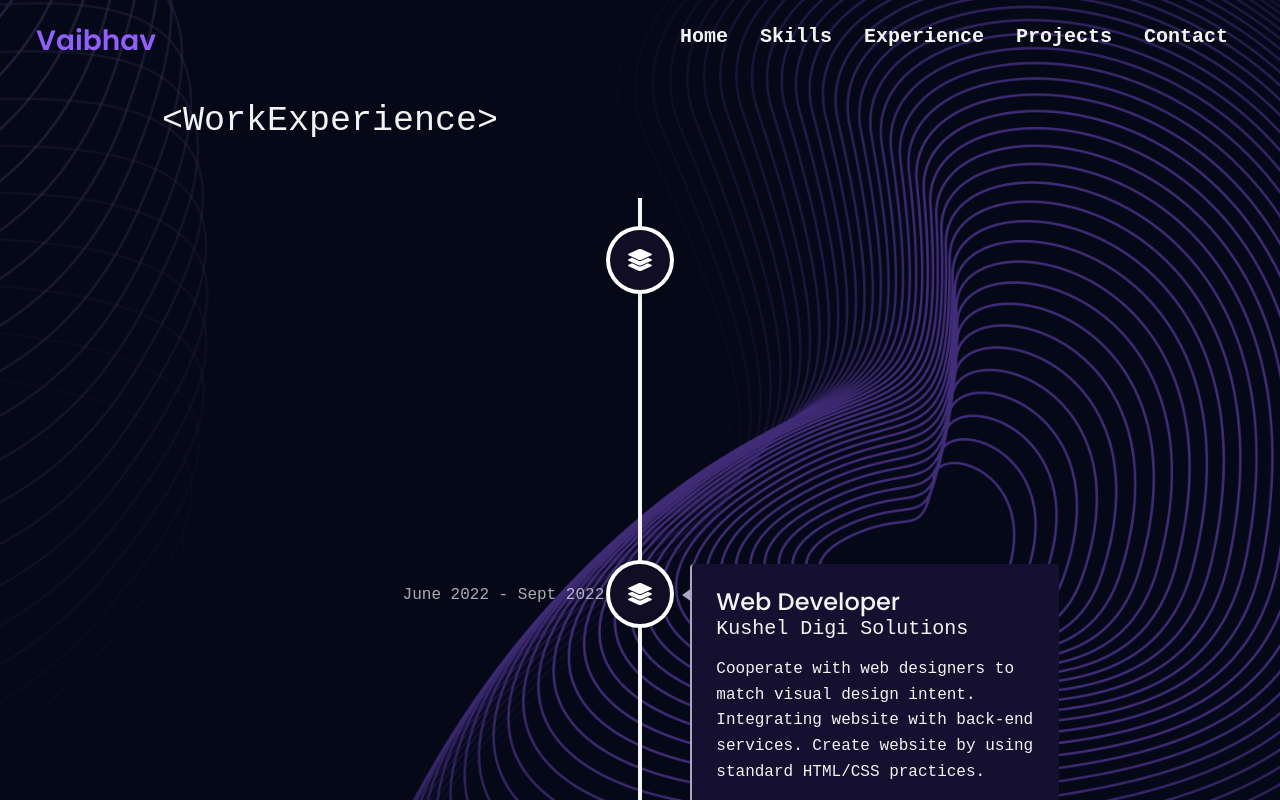
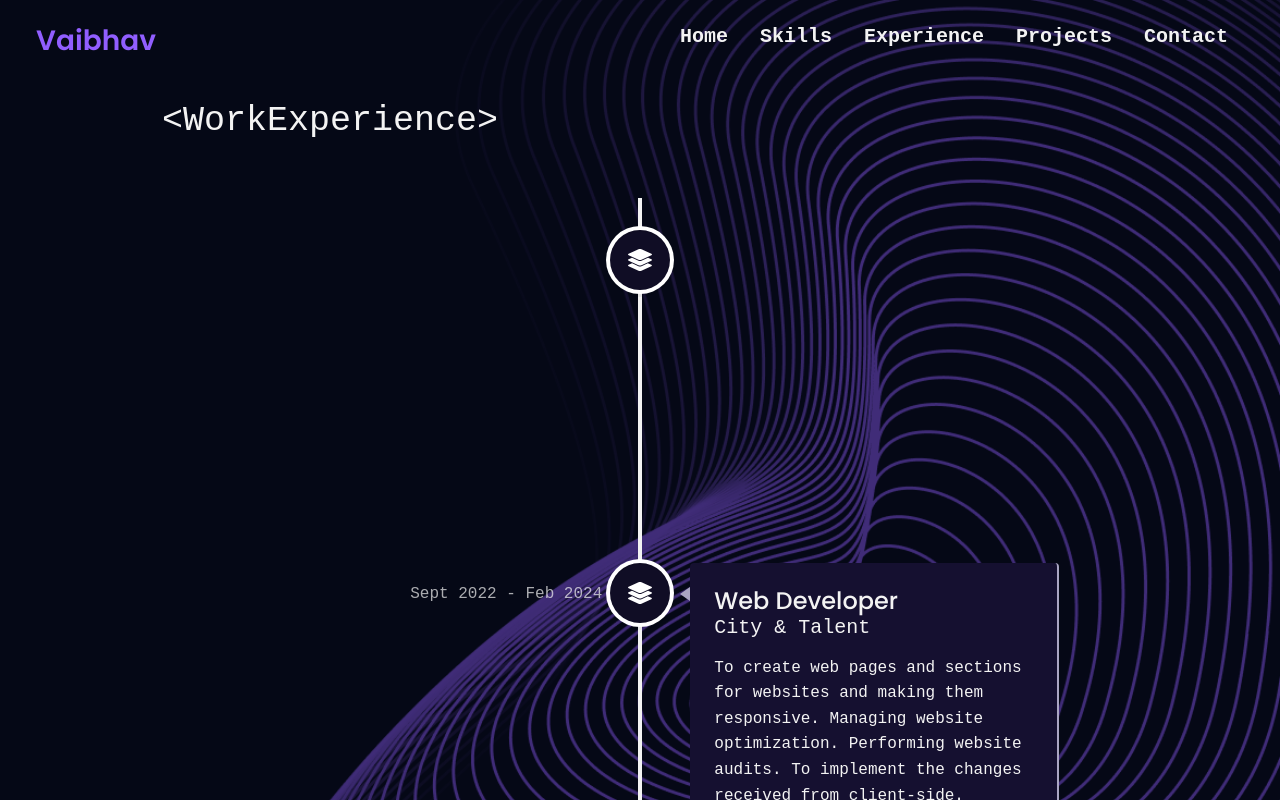
Before and after one commit to VaibhavPachpute21/vaibhav, a React (Create React App) app: page /experience in a window 1280 px wide. Shown: the top 800 px of the page. Built offline with nearby package versions, Linux system fonts and the light colour scheme; the HTML template or start-up script is replaced by a standard one.

Commit message:
some changes

```diff
--- a/src/components/Experience.jsx
+++ b/src/components/Experience.jsx
@@ -20,12 +20,25 @@ const Experience = () => {
               iconStyle={{ background: '#100d25', color: '#fff' }}
               icon={<SiOnlyoffice />}
             >
+              <h3 className="vertical-timeline-element-title">Software Developer</h3>
+              <h4 className="vertical-timeline-element-subtitle">Catseye Systems & Solutions Pvt. Ltd.</h4>
+              <p>Devloping and Delivering scalable software solutions. Working with top notch technologies like Python, Go, React & React-Navive, Spring-Boot etc.</p>
+            </VerticalTimelineElement>
+
+            <VerticalTimelineElement
+              className="vertical-timeline-element--work"
+              contentStyle={{ background: '#151030', color: '#f3f3f3', borderRight: '2px solid  #aaa6c3' }}
+              contentArrowStyle={{ borderRight: '10px solid  #aaa6c3' }}
+              date="Sept 2022 - Feb 2024"
+              iconStyle={{ background: '#100d25', color: '#fff' }}
+              icon={<SiOnlyoffice />}
+            >
               <h3 className="vertical-timeline-element-title">Web Developer</h3>
               <h4 className="vertical-timeline-element-subtitle">City & Talent</h4>
               <p>To create web pages and sections for websites and making them responsive.
                 Managing website optimization.
                 Performing website audits.
-                To implement the changes received from client-side</p>
+                To implement the changes received from client-side.</p>
             </VerticalTimelineElement>
 
             <VerticalTimelineElement
```
